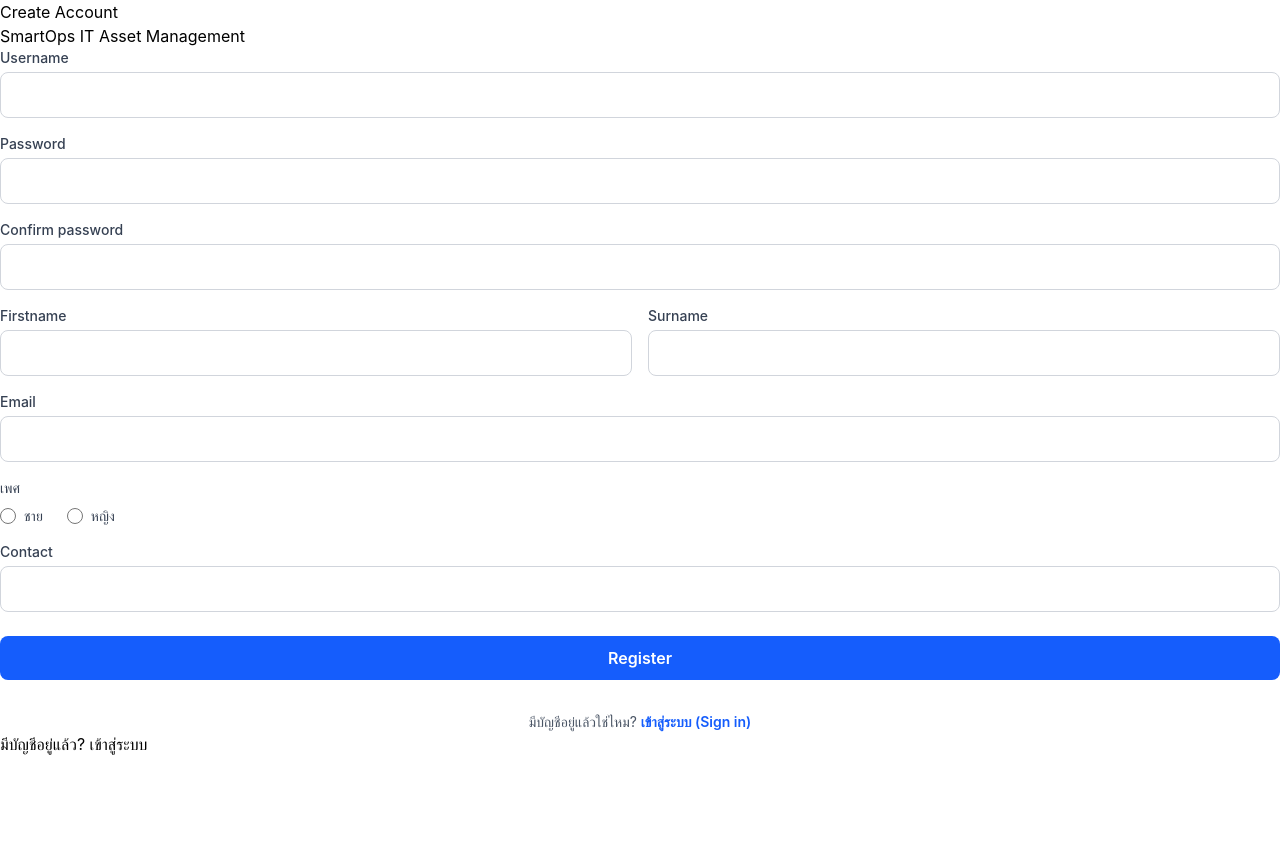
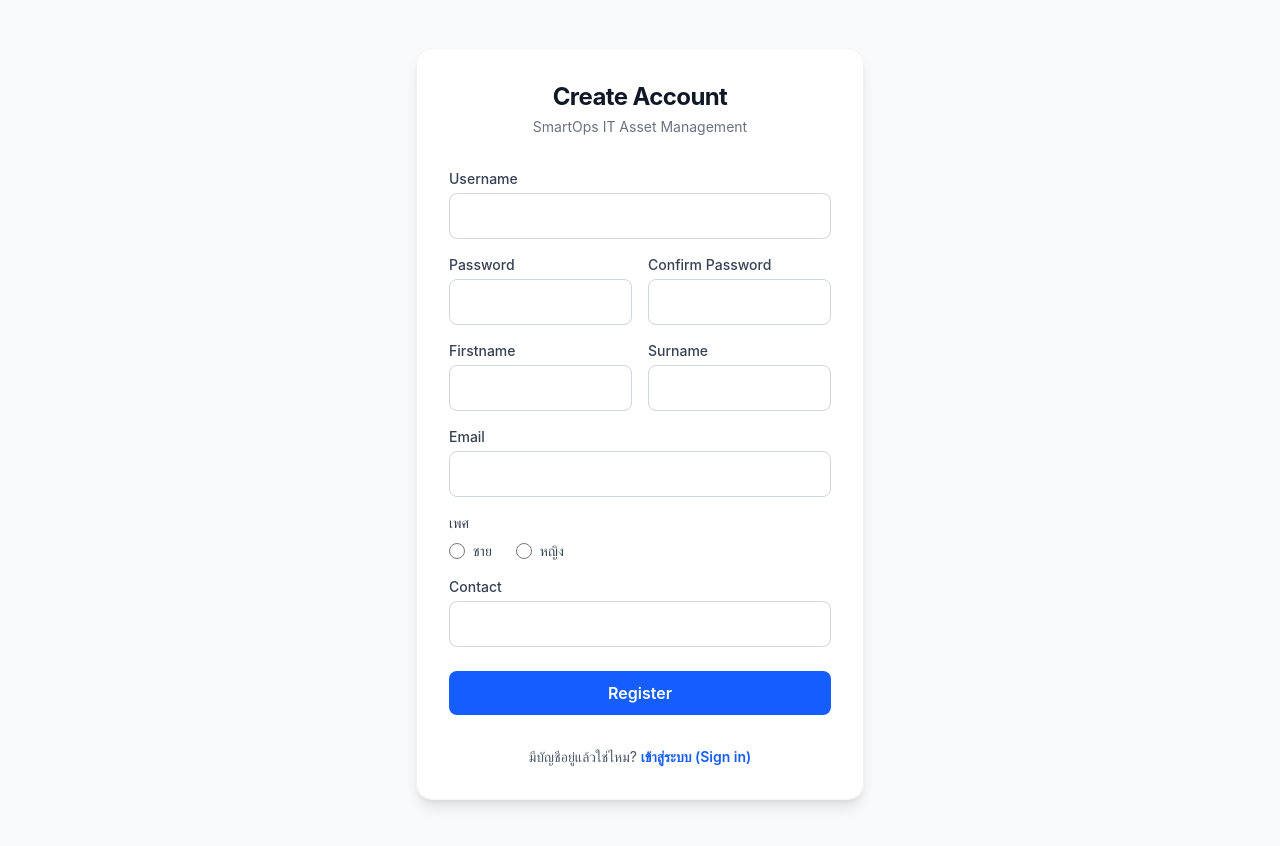
Before and after one commit to Hippro2004/smartops, a Next.js app in the folder smartops-frontend/: page /register in a window 1280 px wide. Before the commit the page ends 800 px from the top, so only its background shows below. Built offline with nearby package versions, Linux system fonts and the light colour scheme; no server answers.

Commit message:
add error system and fix page register and login

```diff
--- a/smartops-frontend/src/app/register/page.tsx
+++ b/smartops-frontend/src/app/register/page.tsx
@@ -1,18 +1,17 @@
-import RegisterForm from "@/src/components/auth/RegisterForm";
-import Link from "next/link";
+import RegisterForm from '@/src/components/auth/RegisterForm';
+import Link from 'next/link';
 
 export default function RegisterPage() {
-    return (<>
-        <main>
-            <div>
-                <h1>Create Account</h1>
-                <p>SmartOps IT Asset Management</p>
+    return (
+        <main className="min-h-screen flex items-center justify-center bg-gray-50 py-12 px-4 sm:px-6 lg:px-8">
+            <div className="max-w-md w-full bg-white p-8 rounded-2xl shadow-lg border border-gray-100">
+                <div className="text-center mb-8">
+                    <h1 className="text-2xl font-bold text-gray-900 tracking-tight">Create Account</h1>
+                    <p className="text-sm text-gray-500 mt-1">SmartOps IT Asset Management</p>
+                </div>
+
                 <RegisterForm />
-                <p>มีบัญชีอยู่แล้ว? {' '}
-                    <Link href={"/"}>เข้าสู่ระบบ</Link >
-                </p>
-
             </div>
         </main>
-    </>)
+    );
 }
--- a/smartops-frontend/src/components/auth/LoginForm.tsx
+++ b/smartops-frontend/src/components/auth/LoginForm.tsx
@@ -18,8 +18,8 @@ export default function LoginForm() {
         setError(null);
 
         try {
-            const { username } = await authApi.login(form);
-            localStorage.setItem('username', username);
+            const res = await authApi.login(form);
+            localStorage.setItem('user', JSON.stringify(res));
             router.push('/assets');
 
 
--- a/smartops-frontend/src/components/auth/RegisterForm.tsx
+++ b/smartops-frontend/src/components/auth/RegisterForm.tsx
@@ -1,6 +1,7 @@
 'use client';
 
 import { authApi } from "@/src/lib/api";
+import { getErrorMessage } from "@/src/lib/errors";
 import { Gender, RegisterInput } from "@/src/types/auth";
 import Link from "next/link";
 import { useRouter } from "next/navigation";
@@ -19,22 +20,27 @@ export default function RegisterForm() {
     });
     const [confirm, setConfirm] = useState("");
     const [loading, setLoading] = useState<boolean>(false);
+
     const [error, setError] = useState<string | null>(null);
 
     const handleRegister = async (e: React.FormEvent) => {
         e.preventDefault();
-        setLoading(true);
         setError(null);
 
+        // 1. เช็ครหัสผ่านให้ตรงกันก่อน (และต้องมี return เพื่อหยุดการทำงาน)
         if (form.password !== confirm) {
-            setError('รหัสไม่ตรงกัน โปรดลองใหม่อีกครั้ง')
+            setError('รหัสผ่านไม่ตรงกัน โปรดลองใหม่อีกครั้ง');
+            return;
         }
+
+        setLoading(true);
 
         try {
             await authApi.register(form);
-            router.push("/");
+            router.push("/"); // สมัครเสร็จพาไปหน้า Login
         } catch (err) {
-            setError("เกิดข้อผิดพลาดในการสมัครสมาชิก กรุณาลองใหม่อีกครั้ง");
+            setError(getErrorMessage(err));
+
         } finally {
             setLoading(false);
         }
@@ -59,6 +65,7 @@ export default function RegisterForm() {
                 />
             </div>
 
+            <div className="grid grid-cols-2 gap-4">
                 <div>
                     <label className="block text-sm font-medium text-gray-700 mb-1">Password</label>
                     <input
@@ -69,9 +76,8 @@ export default function RegisterForm() {
                         required
                     />
                 </div>
-
                 <div>
-                <label className="block text-sm font-medium text-gray-700 mb-1">Confirm password</label>
+                    <label className="block text-sm font-medium text-gray-700 mb-1">Confirm Password</label>
                     <input
                         type="password"
                         value={confirm}
@@ -79,6 +85,7 @@ export default function RegisterForm() {
                         className="w-full border border-gray-300 p-2.5 rounded-lg focus:outline-none focus:ring-2 focus:ring-blue-500"
                         required
                     />
+                </div>
             </div>
 
             <div className="grid grid-cols-2 gap-4">
--- a/smartops-frontend/src/lib/errors.ts
+++ b/smartops-frontend/src/lib/errors.ts
@@ -2,8 +2,11 @@ import axios from "axios";
 import { ApiError } from "../types/error";
 
 const ERROR_MESSAGES: Record<string, string> = {
-  USERNAME_ALREADY_EXISTS: "ชื่อผู้ใช้นี้ถูกใช้แล้ว",
-  EMAIL_ALREADY_EXISTS: "อีเมลนี้ถูกใช้แล้ว",
+  // --- user ---
+  USERNAME_TAKEN: "ชื่อผู้ใช้นี้ถูกใช้แล้ว",
+  EMAIL_TAKEN: "อีเมลนี้ถูกใช้แล้ว",
+  CONTACT_TAKEN: "เบอร์โทรนี้ถูกใช้แล้ว",
+
   INVALID_CREDENTIALS: "ชื่อผู้ใช้หรือรหัสผ่านไม่ถูกต้อง",
 
   ASSET_NOT_FOUND: "ไม่พบอุปกรณ์นี้",
--- a/smartops-frontend/src/types/auth.ts
+++ b/smartops-frontend/src/types/auth.ts
@@ -5,6 +5,7 @@ export interface LoginInput {
 
 export interface LoginResponse {
   username: string;
+  role: string;
 }
 export type Gender = "MALE" | "FEMALE";
 
```
Lines whose indentation alone changed are shown as unchanged.
